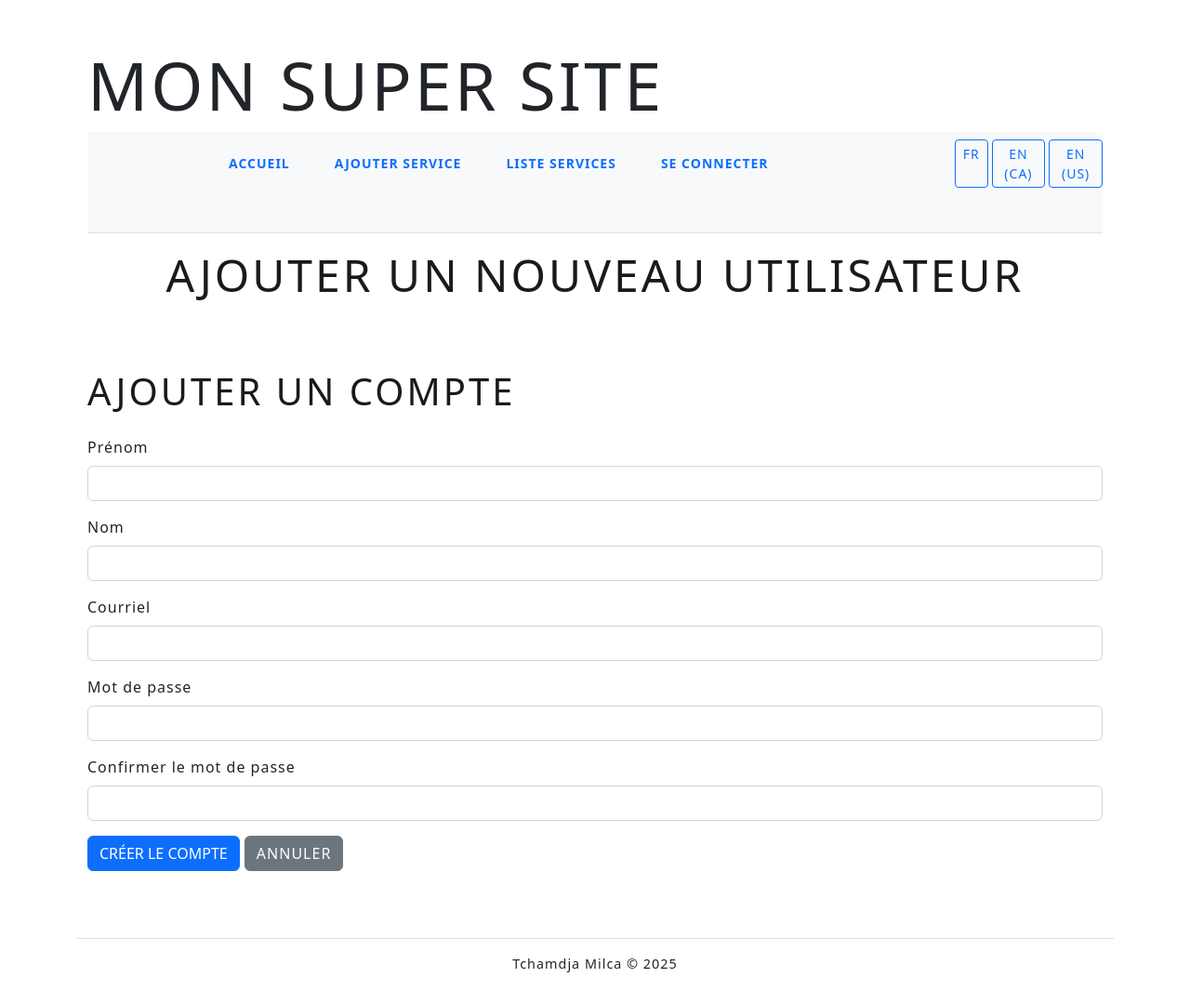
After one commit to TchamdjaMilca/Tp1_Web3, a Flask app: page /comptes/form_ajout_compter in a window 1280 px wide. The commit adds this page. Shown: the whole page at 93% size. Run offline with Flask 3, Linux system fonts and the light colour scheme; some libraries are stand-ins or nearby versions.

Commit message:
Boutons Ajouter

```diff
--- a/routes_compte.py
+++ b/routes_compte.py
@@ -2,10 +2,10 @@ from flask import Blueprint,  render_template, request, redirect,url_for, sessio
 
 from utilitaires import hacher_mdp
 import bd
+import re
+
 
 bp_compte= Blueprint('comptes', __name__)
-bp_service =Blueprint('services', __name__)
-
 
 @bp_compte.route('/connexion', methods=['GET', 'POST'])
 def connexion():
@@ -59,10 +59,13 @@ def connexion():
 
 bp_service = Blueprint('services', __name__)
 
-# @bp_service.route('/liste')
-# def liste():
-#     ...
-
+@bp_compte.route("/liste_utilisateurs")
+def liste_utilisateurs():
+   """helos"""
+   with bd.creer_connexion() as connexion:
+                utilisateurs = bd.liste_utilisateurs(connexion)
+                print(utilisateurs)
+                return render_template("comptes/liste_utilisateurs.jinja", utilisateurs = utilisateurs)
 
 @bp_compte.route('/deconnecter', methods=['GET'])
 def deconnecter():
@@ -76,25 +79,49 @@ def deconnecter():
 
     return redirect("/")
 
-@bp_compte.route('/liste_utilisateurs')
-def liste_utilisateurs():
-    """Affiche la liste des utilisateurs (réservé à l’administrateur)"""
-    # Vérifie si un utilisateur est connecté
-    if "utilisateur" not in session:
-        flash("Veuillez vous connecter d’abord.", "warning")
-        return render_template("comptes/connecter.jinja")
+@bp_compte.route("/form_ajout_compter")
+def form_ajout_compter():
+   return render_template("comptes/ajout_compte.jinja")
+@bp_compte.route("/ajouter_compte", methods=["GET", "POST"])
+def ajouter_compte():
+    if request.method == "POST":
+        caracteres_interdits = re.compile('<|>')
+        regex_courriel = r'^[A-Za-z0-9._%+-]+@[A-Za-z0-9.-]+\.[A-Za-z]{2,}$'
+        regex_mot_de_passe = r'^(?=.*[a-z])(?=.*[A-Z])(?=.*\d).{8,}$'
+        erreur = False
+        nom = request.form.get("nom","").strip()
+        prenom = request.form.get("prenom","").strip()
+        courriel = request.form.get("courriel","").strip()
+        mot_de_passe = request.form.get("mot_de_passe", "").strip()
+        confirmation_dot_de_pass = request.form.get("confirmation_mot_de_passe", "").strip()
+        if not nom or caracteres_interdits.search(nom):
+            flash("Veuillez entrer un nom valide","nom")
+            erreur = True
+        if not prenom or caracteres_interdits.search(prenom):
+            flash("Veuillez entrer un prenom valide","prenom")
+            erreur = True
+        if not courriel or not re.match(regex_courriel, courriel):
+            flash("Veuillez entrer un courriel valide.", "courriel")
+            erreur = True
+        if not mot_de_passe or not re.match(regex_mot_de_passe, mot_de_passe):
+            flash("Veuillez entrer un mot de passe valide (au moins 8 caractères, avec majuscule, minuscule et chiffre).", "mot_de_passe")
+            erreur = True
+        if mot_de_passe != confirmation_dot_de_pass:
+            flash("Veuillez confirmer correctement votre mot de passe.", "confirmation_mot_de_pass")
+            erreur = True
+        if erreur:
+            return render_template("comptes/ajout_compte.jinja", confirmation_dot_de_pass = confirmation_dot_de_pass, courriel = courriel, mot_de_passe = mot_de_passe,nom = nom, prenom = prenom )
+        if not erreur:
+           with bd.creer_connexion() as connexion:
+              utilisateur = bd.chercher_utilisateur(connexion, courriel,mot_de_passe)
+              if not utilisateur:
+                flash("L'utilisateur existe déjà.","utilisateur_existe")
+                erreur = True
+           return render_template("comptes/ajout_compte.jinja", confirmation_dot_de_pass = confirmation_dot_de_pass, courriel = courriel, mot_de_passe = mot_de_passe,nom = nom, prenom = prenom )
 
-    # Vérifie si c’est un administrateur
-    if not session.get("est_admin"):
-        flash("Accès refusé : réservé à l’administrateur.", "danger")
-        return render_template("comptes/utilisateur.jinja", utilisateur={"nom": session["nom"]})
 
-    try:
-        with bd.creer_connexion() as conn:
-            utilisateurs = bd.liste_utilisateurs(conn)
-    except Exception as e:
-        app.logger.exception("Erreur BD lors de la récupération des utilisateurs: %s", e)
-        flash("Erreur lors du chargement des utilisateurs.", "danger")
-        utilisateurs = []
 
-    return render_template("comptes/liste_utilisateurs.jinja", utilisateurs=utilisateurs)
+    if not erreur:
+        with bd.creer_connexion() as connexion:
+            bd.ajouter_utilisateurs(connexion,courriel, mot_de_passe, nom, prenom)
+            return redirect("comptes/liste_utilisateurs.jinja")
--- /dev/null
+++ b/templates/comptes/ajout_compte.jinja
@@ -0,0 +1,80 @@
+{% extends "base.jinja"%}
+{% block title %}Ajouter un service{% endblock %}
+
+
+
+{% block contenu %}
+<h2 class="mb-4 text-center">Ajouter un Nouveau Utilisateur</h2>
+    {% with messages = get_flashed_messages(with_categories=True) %}
+
+<div class="container mt-5">
+    <h1 class="mb-4">Ajouter un compte</h1>
+
+    <form method="post" action="{{ url_for('comptes.ajouter_compte') }}">
+
+        <div class="mb-3">
+            <label for="prenom" class="form-label">Prénom</label>
+            <input type="text" class="form-control" id="prenom" name="prenom" value="{{prenom}}">
+             {% for category, message in messages %}
+            {% if category == 'prenom' %}
+            <div class="error alert alert-danger">{{ message }}</div>
+            {% endif %}
+            {% endfor %}
+        </div>
+
+        <div class="mb-3">
+            <label for="nom" class="form-label">Nom</label>
+            <input type="text" class="form-control" id="nom" value="{{nom}}" name="nom" >
+             {% for category, message in messages %}
+            {% if category == 'nom' %}
+            <div class="error alert alert-danger">{{ message }}</div>
+            {% endif %}
+            {% endfor %}
+        </div>
+        <div class="mb-3">
+            <label for="courriel" class="form-label">Courriel</label>
+            <input type="email" class="form-control" id="courriel" value="{{courriel}}" name="courriel" >
+             {% for category, message in messages %}
+            {% if category == 'courriel' %}
+            <div class="error alert alert-danger">{{ message }}</div>
+            {% endif %}
+            {% endfor %}
+        </div>
+
+
+        <div class="mb-3">
+            <label for="mot_de_passe" class="form-label">Mot de passe</label>
+            <input type="mot_de_passe" class="form-control" id="mot_de_passe" value="{{mot_de_passe}}" name="mot_de_passe" >
+             {% for category, message in messages %}
+            {% if category == 'mot_de_passe' %}
+            <div class="error alert alert-danger">{{ message }}</div>
+            {% endif %}
+            {% endfor %}
+        </div>
+
+
+        <div class="mb-3">
+            <label for="confirmation_mot_de_passe" class="form-label">Confirmer le mot de passe</label>
+            <input type="password" class="form-control" id="confirmation_mot_de_passe" value="{{confirmation_mot_de_passe}}" name="confirmation_mot_de_passe" >
+            {% for category, message in messages %}
+            {% if category == 'confirmation_mot_de_passe' %}
+            <div class="error alert alert-danger">{{ message }}</div>
+            {% endif %}
+            {% endfor %}
+        </div>
+
+        <div class="mb-3">
+            {% for category, message in messages %}
+            {% if category == 'utilisateur_existe' %}
+            <div class="error alert alert-danger">{{ message }}</div>
+            {% endif %}
+            {% endfor %}
+        </div>
+
+        <button type="submit" class="btn btn-primary">Créer le compte</button>
+        <a href="/" class="btn btn-secondary">Annuler</a>
+    </form>
+
+       {% endwith %}
+</div>
+{% endblock %}
```
Also changed, not shown: bd.py (+8 -0 lines), templates/comptes/liste_utilisateurs.jinja (+10 -1 lines).
